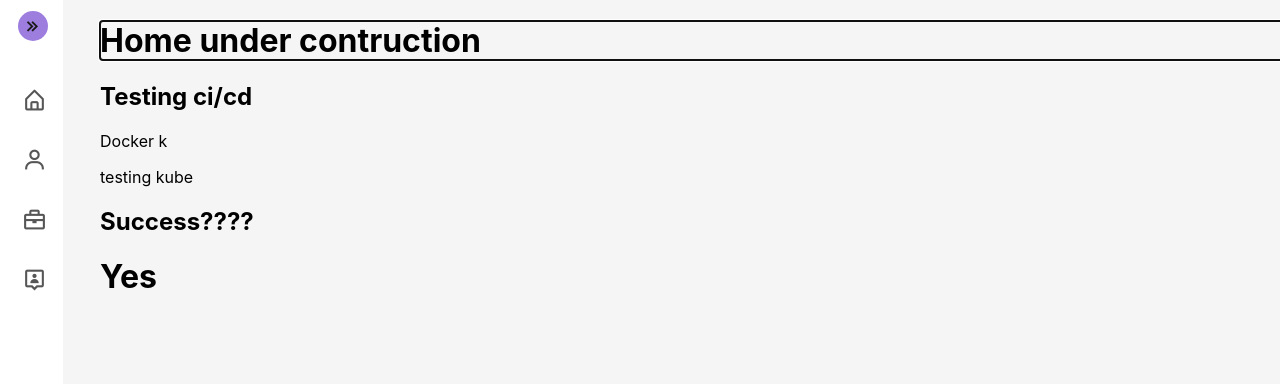
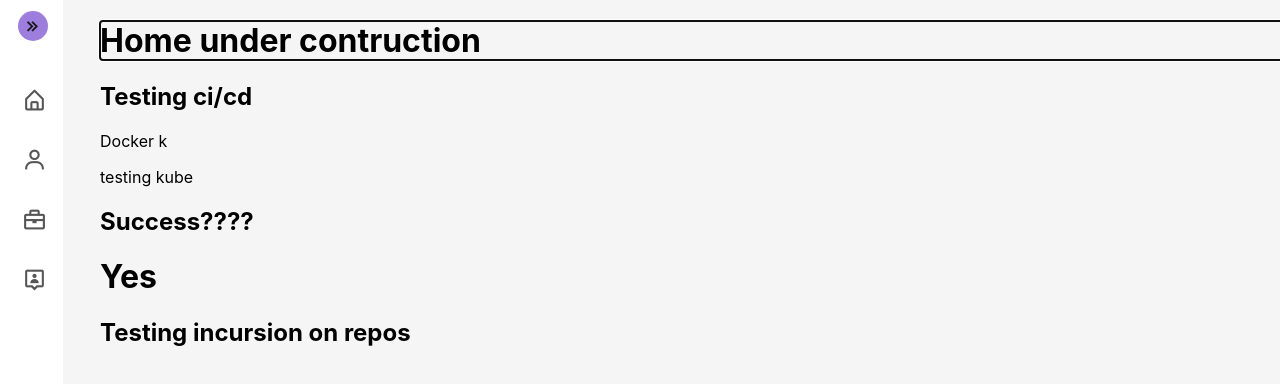
Before and after one commit to yaonur/portfolio, a Svelte app: page / in a window 1280 px wide. Shown: the top 384 px of the page. Built offline with nearby package versions, Linux system fonts and the light colour scheme.

Commit message:
portfolio

```diff
--- a/src/routes/Home.svelte
+++ b/src/routes/Home.svelte
@@ -4,3 +4,4 @@
 <p>testing kube</p>
 <h2>Success????</h2>
 <h1>Yes</h1>
+<h2>Testing incursion on repos</h2>
```
